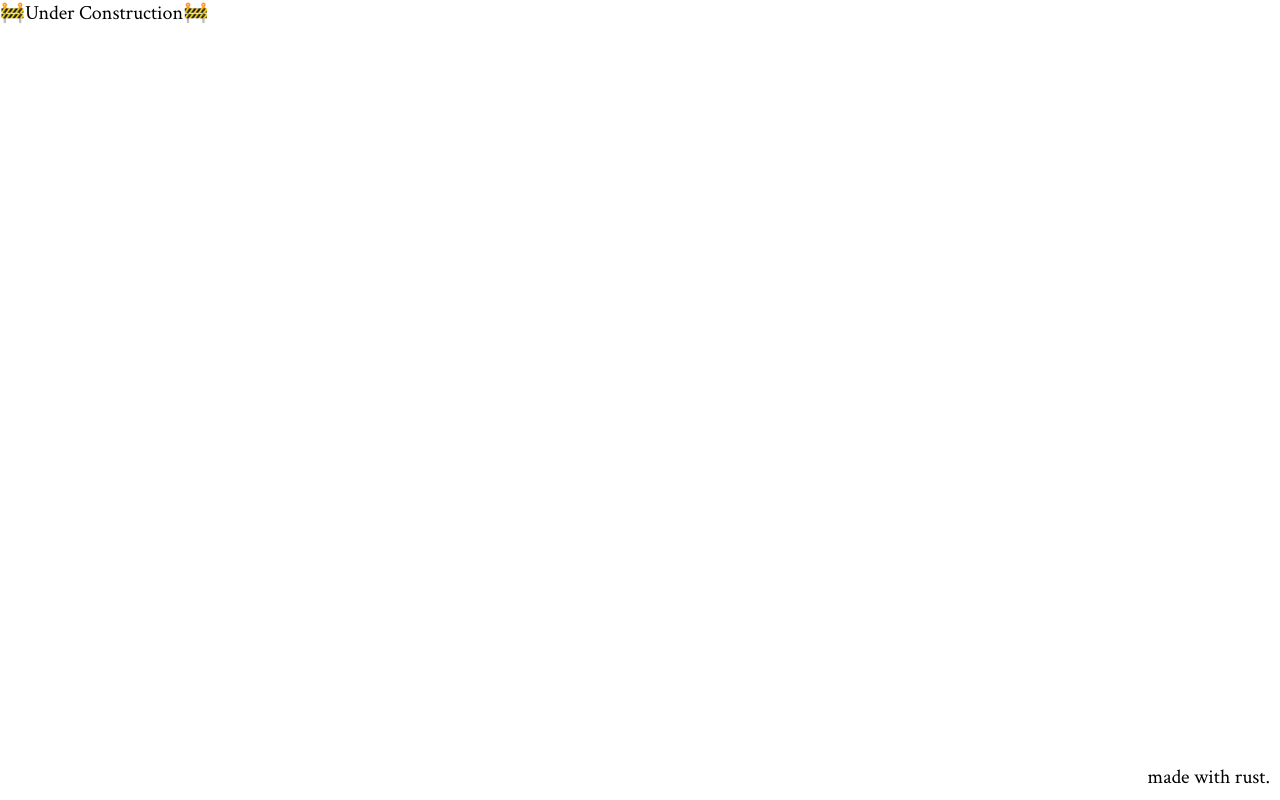
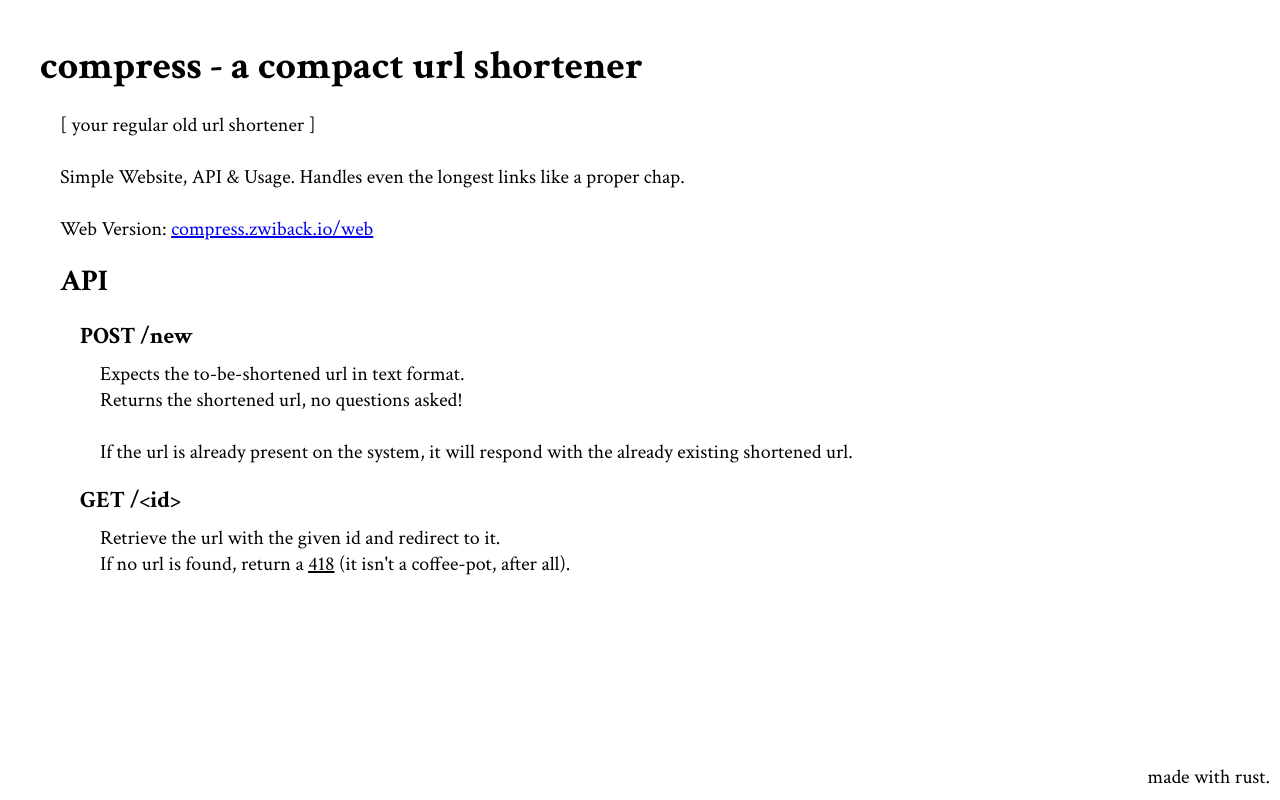
Before and after one commit to zwiback-io/compress, a plain HTML site: page docs/index.html in a window 1280 px wide. Drawn offline with Linux system fonts and the light colour scheme.

Commit message:
chore: doc update, simply post route

```diff
--- a/docs/index.html
+++ b/docs/index.html
@@ -6,7 +6,36 @@
   <title>compress | zwiback</title>
 </head>
 <body>
-  🚧Under Construction🚧
+  <h1>compress - a compact url shortener</h1>
+  <div class="contents">
+    <p>[ your regular old url shortener ]</p>
+    <br>
+    <p>Simple Website, API & Usage. Handles even the longest links like a proper chap.</p>
+    <br>
+    <p>Web Version: <a href="http://localhost:8000/web">compress.zwiback.io/web</a></p>
+    <!-- <p>Web Version: <a href="https://compress.zwiback.io/web">compress.zwiback.io/web</a></p> -->
+
+    <h2>API</h2>
+    <div class="container">
+      <h3>POST /new</h3>
+      <p class="desc">
+        Expects the to-be-shortened url in text format.
+        <br>
+        Returns the shortened url, no questions asked!
+        <br><br>
+        If the url is already present on the system, it will respond with the already existing shortened url.
+      </p>
+    </div>
+    <div class="container">
+      <h3>GET /&lt;id&gt;</h3>
+      <div class="desc">
+        Retrieve the url with the given id and redirect to it.
+        <br>
+        If no url is found, return a <u>418</u> (it isn't a coffee-pot, after all).
+      </div>
+    </div>
+  </div>
+
 
   <footer>
     made with rust.
@@ -23,11 +52,30 @@
   padding: 0;
 }
 
+h2,h3 {
+  margin-top: 1rem;
+  margin-bottom: 0.5rem;
+}
+
 body, html {
   font-family: "Crimson Text", serif;
   font-size: 20px;
+  padding: 1rem;
 }
 
+.container {
+  padding-left: 1rem;
+  margin-bottom: 1rem;
+}
+
+.desc {
+  margin-left: 1rem;
+}
+
+.contents {
+  margin-top: 1rem;
+  padding-left: 1rem;
+}
 
 footer {
   position: absolute;
```
Also changed, not shown: docs/web.html (added, +62 -0 lines), 3 other files.
